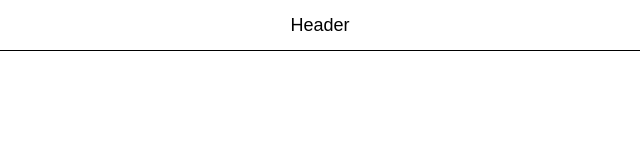
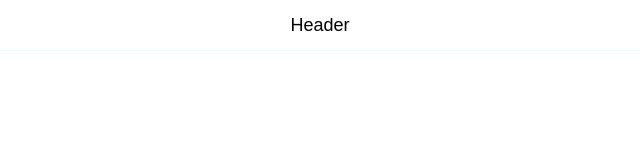
Before and after one commit to ooloo-io/github-flow-Yusu-f, a website: page src/index.html in a window 1280 px wide. Shown: the whole page, without its empty margins (320-960 px from the left). Drawn offline with nearby package versions, Linux system fonts and the light colour scheme.

Commit message:
edit header styles

```diff
--- a/src/styles.css
+++ b/src/styles.css
@@ -9,4 +9,5 @@ body {
   justify-content: center;
   align-items: center;
   border-bottom: 1px solid black;
+  border-color: aliceblue;
 }
```
